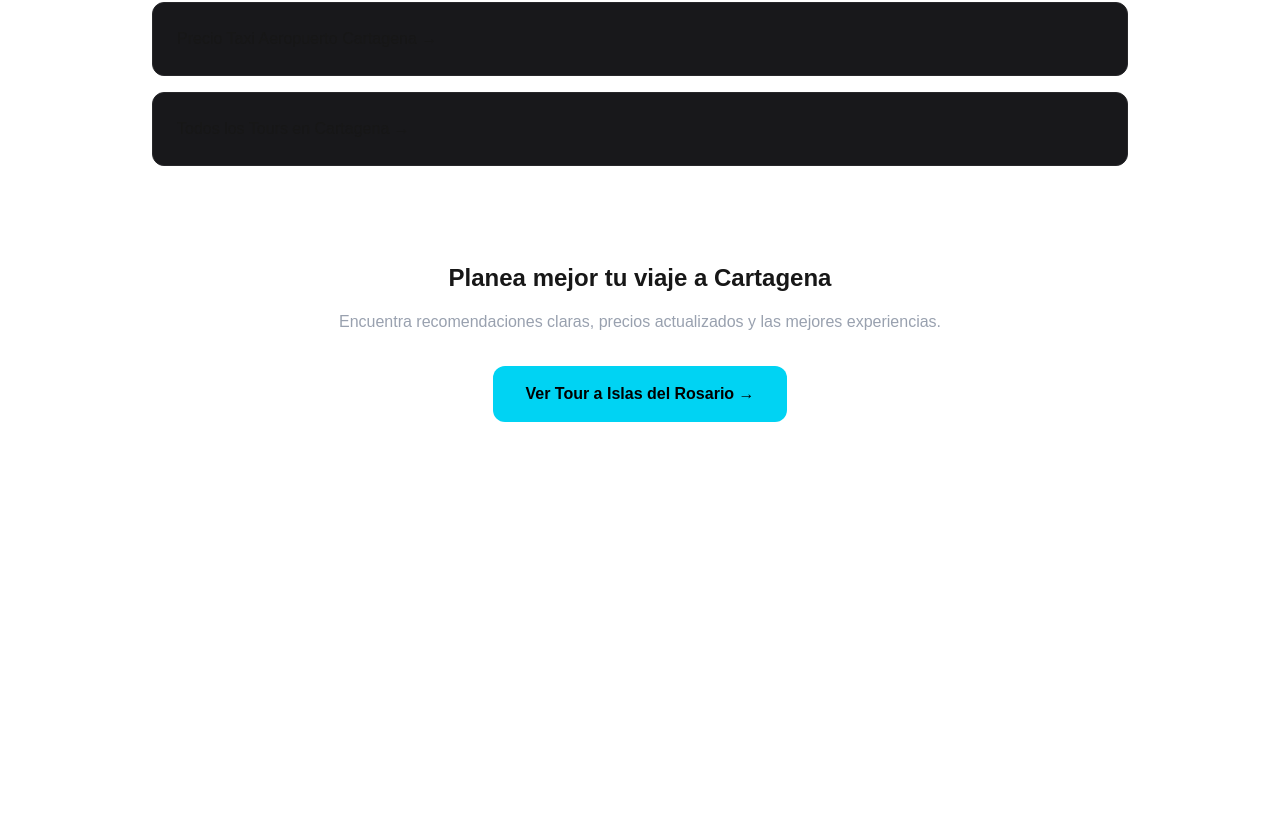
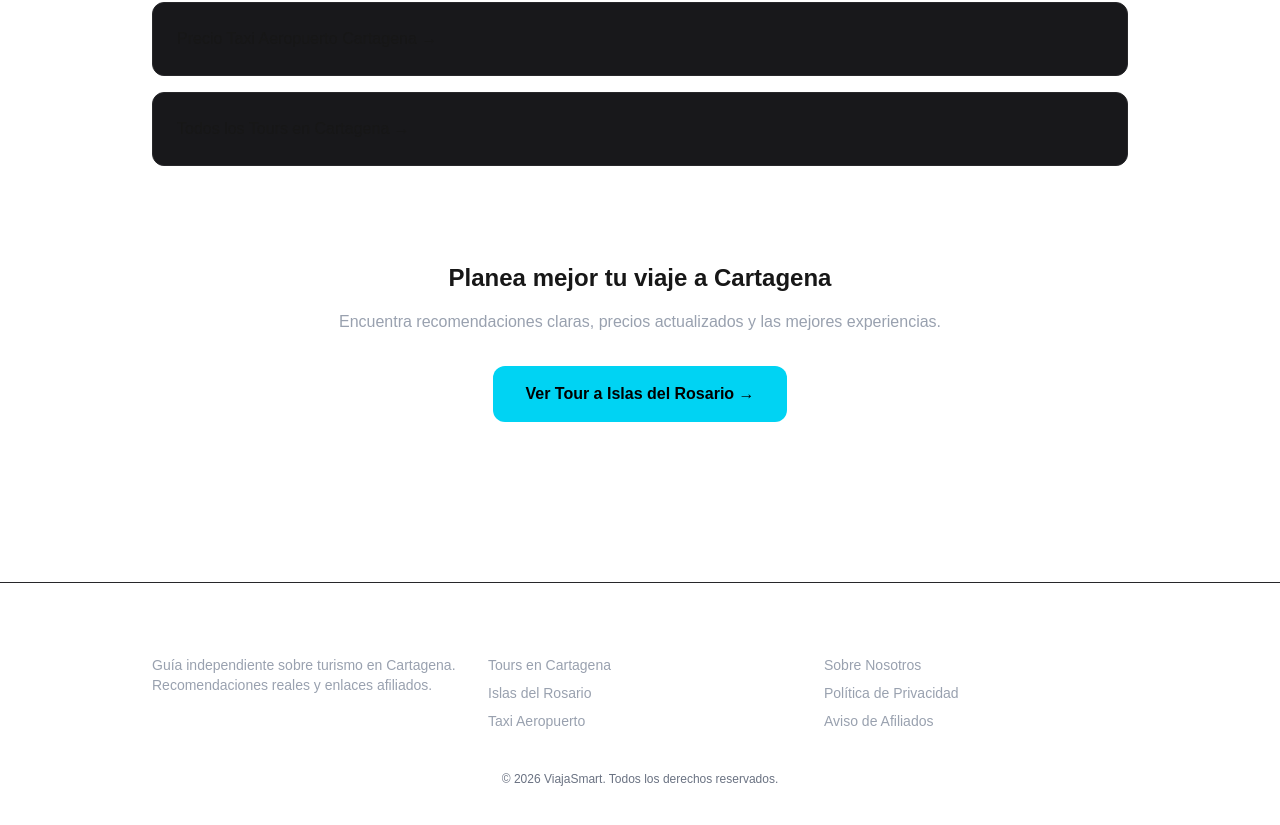
Before and after one commit to Tavodev93/Viajasmart, a Next.js app: page / in a window 1280 px wide. Shown: the part 732-1557 px from the top of the page. Before the commit the page ends 1218 px from the top, so only its background shows below. Built offline with nearby package versions, Linux system fonts and the light colour scheme.

Commit message:
Finalize layout with GA and professional footer

```diff
--- a/app/layout.tsx
+++ b/app/layout.tsx
@@ -1,5 +1,13 @@
+import "./globals.css";
 import Script from "next/script";
-import "./globals.css";
+import Link from "next/link";
+import type { Metadata } from "next";
+
+export const metadata: Metadata = {
+  title: "ViajaSmart | Guía Inteligente para Cartagena",
+  description:
+    "Recomendaciones reales de tours, precios y experiencias para viajar a Cartagena sin sobrecostos.",
+};
 
 export default function RootLayout({
   children,
@@ -8,14 +16,13 @@ export default function RootLayout({
 }) {
   return (
     <html lang="es">
-      <body>
+      <body className="bg-black text-white">
 
         {/* Google Analytics */}
         <Script
           src="https://www.googletagmanager.com/gtag/js?id=G-BJXX5DD3BC"
           strategy="afterInteractive"
         />
-
         <Script id="google-analytics" strategy="afterInteractive">
           {`
             window.dataLayer = window.dataLayer || [];
@@ -28,6 +35,93 @@ export default function RootLayout({
 
         {children}
 
+        {/* Footer */}
+        <footer className="mt-24 border-t border-zinc-800 py-10">
+          <div className="max-w-5xl mx-auto px-6 grid md:grid-cols-3 gap-8 text-sm text-gray-400">
+
+            <div>
+              <h3 className="font-semibold text-white mb-3">ViajaSmart</h3>
+              <p>
+                Guía independiente sobre turismo en Cartagena.
+                Recomendaciones reales y enlaces afiliados.
+              </p>
+            </div>
+
+            <div>
+              <h3 className="font-semibold text-white mb-3">Explorar</h3>
+              <ul className="space-y-2">
+
+                <li>
+                  <Link
+                    href="/cartagena/tours"
+                    className="hover:text-cyan-400 transition"
+                  >
+                    Tours en Cartagena
+                  </Link>
+                </li>
+
+                <li>
+                  <Link
+                    href="/cartagena/tours/islas-del-rosario"
+                    className="hover:text-cyan-400 transition"
+                  >
+                    Islas del Rosario
+                  </Link>
+                </li>
+
+                <li>
+                  <Link
+                    href="/cartagena/precio-taxi-aeropuerto"
+                    className="hover:text-cyan-400 transition"
+                  >
+                    Taxi Aeropuerto
+                  </Link>
+                </li>
+
+              </ul>
+            </div>
+
+            <div>
+              <h3 className="font-semibold text-white mb-3">Legal</h3>
+              <ul className="space-y-2">
+
+                <li>
+                  <Link
+                    href="/sobre-nosotros"
+                    className="hover:text-cyan-400 transition"
+                  >
+                    Sobre Nosotros
+                  </Link>
+                </li>
+
+                <li>
+                  <Link
+                    href="/politica-privacidad"
+                    className="hover:text-cyan-400 transition"
+                  >
+                    Política de Privacidad
+                  </Link>
+                </li>
+
+                <li>
+                  <Link
+                    href="/aviso-afiliados"
+                    className="hover:text-cyan-400 transition"
+                  >
+                    Aviso de Afiliados
+                  </Link>
+                </li>
+
+              </ul>
+            </div>
+
+          </div>
+
+          <div className="text-center text-xs text-gray-500 mt-10">
+            © {new Date().getFullYear()} ViajaSmart. Todos los derechos reservados.
+          </div>
+        </footer>
+
       </body>
     </html>
   );
```
